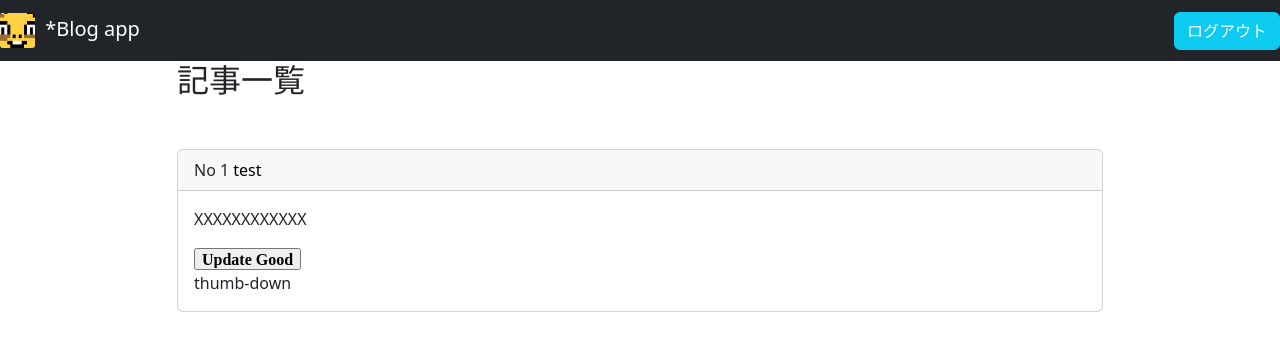
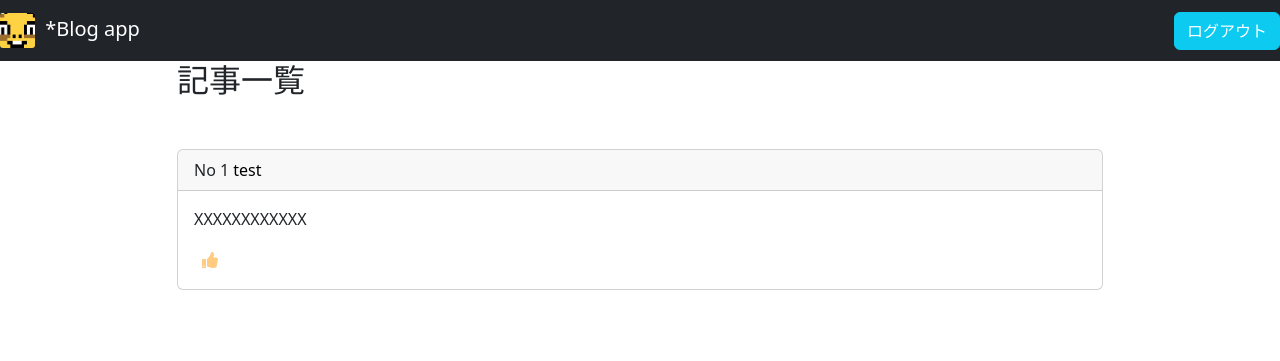
Before and after one commit to masato-bkn/blog, a Rails app: page / in a window 1280 px wide. Shown: the top 361 px of the page. Run offline with Rails 7, Linux system fonts and the light colour scheme; a user stored in the database is signed in; data comes from the database, SQL or seed files in the repository; tables that the repository leaves empty hold one stand-in row (values such as "Sample post"); style sheets or scripts are compiled from the project's sources; some libraries are stand-ins or nearby versions.

Commit message:
いいねボタンのレイアウトを変更

```diff
--- a/app/assets/stylesheets/custom.scss
+++ b/app/assets/stylesheets/custom.scss
@@ -30,3 +30,14 @@
     }
   }
 }
+
+.good-btn {
+  border-style: none;
+  background-color: white;
+}
+
+.ungood-btn {
+  border-style: none;
+  background-color: white;
+  color: #fecb81;
+}
--- a/app/views/static_pages/top.html.erb
+++ b/app/views/static_pages/top.html.erb
@@ -8,23 +8,20 @@
     </div>
     <div class="card-body">
       <p class="card-text"><%= article.content%></p>
-
       <% if do_thumb_up?(article.goods) %>
-
         <%= form_with(model: current_user.goods.find_by(article_id: article.id),
                       html: { method: :delete }, remote: true) do |f| %>
-          <%= f.submit class: "fas fa-thumbs-up" %>
+            <%= f.button :type => "submit", class: "ungood-btn" do %>
+              <i class="fas fa-thumbs-up fa-fw"></i>
+           <% end %>
         <% end %>
-        thumb-down
-
       <% else %>
-
         <%= form_with(model: current_user.goods.build, remote: true) do |f| %>
           <div><%= hidden_field_tag :article_id, article.id %></div>
-          <%= f.submit class: "fas fa-thumbs-up" %>
+          <%= f.button :type => "submit", class: "good-btn" do %>
+            <i class="far fa-thumbs-up fa-fw"></i>
+          <% end %>
         <% end %>
-        thumb-up
-
       <% end %>
     </div>
   </div>
```
Also changed, not shown: Gemfile.
